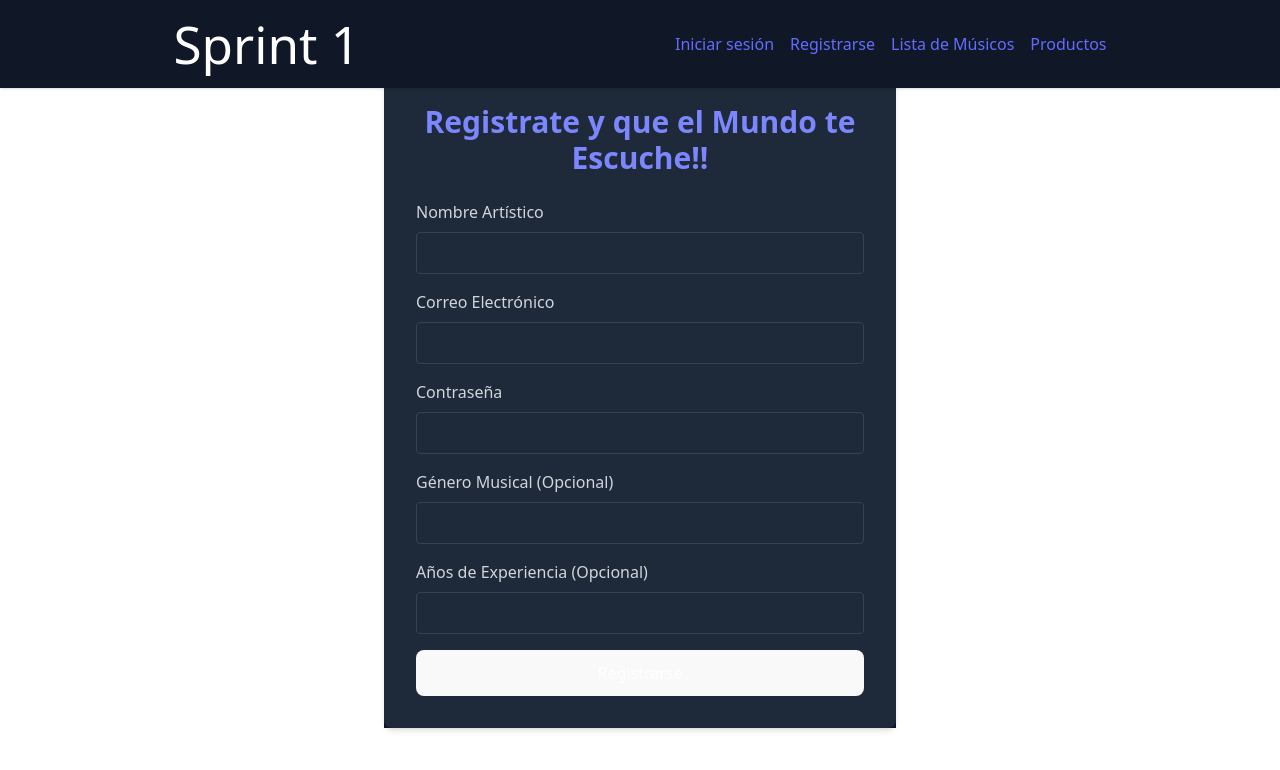
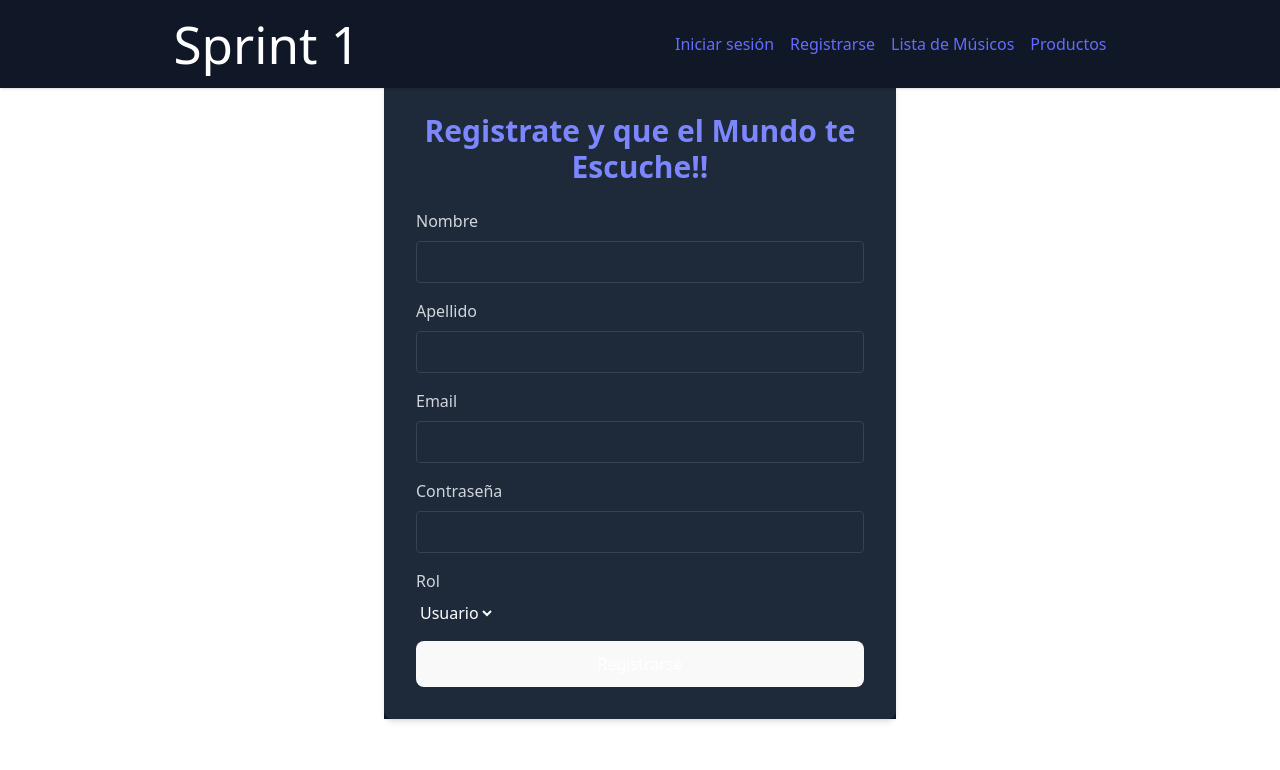
Before and after one commit to Cecilia-Suarez/frontend-sprint1-poc, a React (Vite) app: page /register in a window 1280 px wide. Shown: the top 770 px of the page. Built offline with nearby package versions, Linux system fonts and the light colour scheme.

Commit message:
refactor: add zod schema and resolvers for react-hook-form

```diff
--- a/src/page/Login.tsx
+++ b/src/page/Login.tsx
@@ -1,53 +1,71 @@
-import { useState } from "react";
-import { useForm } from "react-hook-form";
-import Notification from "../components/Notifications";
+// import { useState } from "react";
+import { useForm, SubmitHandler } from "react-hook-form";
+import { zodResolver } from "@hookform/resolvers/zod";
+import { z } from "zod";
+import { login } from "../api/backend";
+// import Notification from "../components/Notifications";
 
-interface LoginInputs {
-  email: string;
-  password: string;
-}
+const loginSchema = z.object({
+  email: z.string().email({ message: "Email no valido" }),
+  password: z.string().min(8, { message: "Tu contraseña debe tener al menos 8 caracteres" }),
+});
+
+export type FormFields = z.infer<typeof loginSchema>;
 
 const Login = () => {
   const {
     register,
     handleSubmit,
+    setError,
     formState: { errors, isSubmitting },
-  } = useForm<LoginInputs>();
-  const [notification, setNotification] = useState({
-    text: "",
-    type: "error" as "success" | "error",
-    show: false,
+  } = useForm<FormFields>({
+    resolver: zodResolver(loginSchema),
   });
 
-  const onSubmit = (data: LoginInputs): void => {
-    if (data.email === "test@example.com" && data.password === "password123") {
-      setNotification({
-        text: "Inicio de sesión exitoso.",
-        type: "success",
-        show: true,
-      });
-    } else {
-      setNotification({
-        text: "Revise sus credenciales.",
-        type: "error",
-        show: true,
+  // const [notification, setNotification] = useState({
+  //   text: "",
+  //   type: "error" as "success" | "error",
+  //   show: false,
+  // });
+
+  const onSubmit: SubmitHandler<FormFields> = async (formData: FormFields) => {
+    // if (data.email === "test@example.com" && data.password === "password123") {
+    //   setNotification({
+    //     text: "Inicio de sesión exitoso.",
+    //     type: "success",
+    //     show: true,
+    //   });
+    // } else {
+    //   setNotification({
+    //     text: "Revise sus credenciales.",
+    //     type: "error",
+    //     show: true,
+    //   });
+    // }
+    console.log("FORM VALUES --> ", formData);
+    console.log("ENVIANDO AL SERVIDOR...");
+
+    try {
+      const { data, status } = await login(formData);
+      console.log("DATA DEL SERVIDOR LOGINFORM --> ", data);
+      console.log("STATUS DEL SERVIDOR LOGINFORM --> ", status);
+
+      if (!data) {
+        throw new Error("Error al intentar ingresar");
+      }
+    } catch (error) {
+      console.error(error);
+      setError("root", {
+        message: error as string,
       });
     }
   };
 
   return (
-    <div className="flex bg-gray-900">
+    <div className="bg-gray-900">
       <form
-        onSubmit={(event) => {
-          void handleSubmit(onSubmit)(event).catch((error: unknown) => {
-            if (error instanceof Error) {
-              console.error("Error durante el submit:", error.message);
-            } else {
-              console.error("Error durante el submit:", error);
-            }
-          });
-        }}
-        className="w-full max-w-md rounded-lg bg-gray-800 p-8 text-white shadow-md"
+        onSubmit={handleSubmit(onSubmit)}
+        className="max-w-lg rounded-lg bg-gray-800 p-8 text-white shadow-md"
       >
         <h2 className="mb-6 text-center text-3xl font-bold text-indigo-400">
           Login para Músicos Emergentes
@@ -55,15 +73,14 @@ const Login = () => {
 
         <div className="mb-4">
           <label htmlFor="email" className="mb-2 block text-gray-300">
-            Correo Electrónico
+            Email
           </label>
           <input
             type="email"
-            id="email"
-            {...register("email", { required: "El correo electrónico es obligatorio" })}
+            {...register("email")}
             className="w-full rounded border border-gray-700 bg-gray-800 p-2 focus:ring-2 focus:ring-indigo-500 focus:outline-none"
           />
-          {errors.email && <p className="mt-1 text-red-500">{errors.email.message}</p>}
+          {errors.email && <p className="mt-1 h-6 text-red-500">{errors.email.message}</p>}
         </div>
 
         <div className="mb-4">
@@ -73,10 +90,10 @@ const Login = () => {
           <input
             type="password"
             id="password"
-            {...register("password", { required: "La contraseña es obligatoria" })}
+            {...register("password")}
             className="w-full rounded border border-gray-700 bg-gray-800 p-2 focus:ring-2 focus:ring-indigo-500 focus:outline-none"
           />
-          {errors.password && <p className="mt-1 text-red-500">{errors.password.message}</p>}
+          {errors.password && <p className="mt-1 h-6 text-red-500">{errors.password.message}</p>}
         </div>
 
         <button
@@ -85,17 +102,18 @@ const Login = () => {
           className="w-full rounded bg-indigo-500 px-4 py-2 text-white hover:bg-indigo-600"
         >
           {isSubmitting ? "Iniciando sesion..." : "Iniciar Sesión"}
+          {errors.root && <div className="text-red-500">{errors.root.message}</div>}
         </button>
       </form>
 
-      <Notification
+      {/* <Notification
         text={notification.text}
         type={notification.type}
         show={notification.show}
         onClose={() => {
           setNotification({ ...notification, show: false });
         }}
-      />
+      /> */}
     </div>
   );
 };
--- a/src/page/Register.tsx
+++ b/src/page/Register.tsx
@@ -1,62 +1,81 @@
-import { useState } from "react";
-import { useForm } from "react-hook-form";
-import Notification from "../components/Notifications";
+// import { useState } from "react";
+import { useForm, SubmitHandler } from "react-hook-form";
+import { zodResolver } from "@hookform/resolvers/zod";
+import { z } from "zod";
+import { register as authRegister } from "../api/backend";
+// import Notification from "../components/Notifications";
 
-interface RegisterInputs {
-  name: string;
-  email: string;
-  password: string;
-  genero?: string; // Opcional
-  experience?: number; // Opcional
-}
+const registerSchema = z.object({
+  name: z.string().min(3, { message: "Nombre obligatorio" }),
+  lastName: z.string().min(3, { message: "Apellido obligatorio" }),
+  email: z.string().email({ message: "Email no valido" }),
+  password: z.string().min(8, { message: "Tu contraseña debe tener al menos 8 caracteres" }),
+  role: z.enum(["ROLE_USER", "ROLE_ADMIN"]),
+});
+
+export type FormFields = z.infer<typeof registerSchema>;
 
 const Register = () => {
   const {
     register,
     handleSubmit,
+    setError,
     formState: { errors, isSubmitting },
-  } = useForm<RegisterInputs>();
-  const [notification, setNotification] = useState({
-    text: "",
-    type: "error" as "success" | "error",
-    show: false,
+  } = useForm<FormFields>({
+    resolver: zodResolver(registerSchema),
   });
 
-  const onSubmit = (data: RegisterInputs): void => {
-    if (data.email === "registrado@example.com") {
-      setNotification({
-        text: "Email ya registrado!!.",
-        type: "error",
-        show: true,
-      });
-    } else if (!data.name || !data.password || !data.email) {
-      setNotification({
-        text: "Revise los campos!!.",
-        type: "error",
-        show: true,
-      });
-    } else {
-      setNotification({
-        text: "Registrado con Ëxito!!.",
-        type: "success",
-        show: true,
+  // const [notification, setNotification] = useState({
+  //   text: "",
+  //   type: "error" as "success" | "error",
+  //   show: false,
+  // });
+
+  const onSubmit: SubmitHandler<FormFields> = async (formData: FormFields) => {
+    // if (data.email === "registrado@example.com") {
+    //   setNotification({
+    //     text: "Email ya registrado!!.",
+    //     type: "error",
+    //     show: true,
+    //   });
+    // } else if (!data.name || !data.password || !data.email) {
+    //   setNotification({
+    //     text: "Revise los campos!!.",
+    //     type: "error",
+    //     show: true,
+    //   });
+    // } else {
+    //   setNotification({
+    //     text: "Registrado con Ëxito!!.",
+    //     type: "success",
+    //     show: true,cls
+
+    //   });
+    // }
+    console.log("FORM VALUES --> ", formData);
+    console.log("ENVIANDO AL SERVIDOR...");
+
+    try {
+      const { data, status } = await authRegister(formData);
+      console.log("DATA DEL SERVIDOR LOGINFORM --> ", data);
+      console.log("STATUS DEL SERVIDOR LOGINFORM --> ", status);
+
+      if (!data) {
+        throw new Error("Error al intentar ingresar");
+      }
+    } catch (error) {
+      console.error(error);
+      setError("root", {
+        message: error as string,
       });
     }
   };
 
   return (
-    <div className="flex bg-gray-900">
+    <div className="bg-gray-900">
       <form
-        onSubmit={(event) => {
-          void handleSubmit(onSubmit)(event).catch((error: unknown) => {
-            if (error instanceof Error) {
-              console.error("Error durante el submit:", error.message);
-            } else {
-              console.error("Error durante el submit:", error);
-            }
-          });
-        }}
-        className="w-full max-w-lg rounded-lg bg-gray-800 p-8 text-white shadow-md"
+        onSubmit={handleSubmit(onSubmit)}
+        className="max-w-lg rounded-lg bg-gray-800 p-8 text-white shadow-md"
       >
         <h2 className="mb-6 text-center text-3xl font-bold text-indigo-400">
           Registrate y que el Mundo te Escuche!!
@@ -64,28 +83,38 @@ const Register = () => {
 
         <div className="mb-4">
           <label htmlFor="name" className="mb-2 block text-gray-300">
-            Nombre Artístico
+            Nombre
           </label>
           <input
             type="text"
-            id="name"
-            {...register("name", { required: "El nombre artístico es obligatorio" })}
+            {...register("name")}
             className="w-full rounded border border-gray-700 bg-gray-800 p-2 focus:ring-2 focus:ring-indigo-500 focus:outline-none"
           />
-          {errors.name && <p className="mt-1 text-red-500">{errors.name.message}</p>}
+          {errors.name && <p className="mt-1 h-6 text-red-500">{errors.name.message}</p>}
+        </div>
+
+        <div className="mb-4">
+          <label htmlFor="lastName" className="mb-2 block text-gray-300">
+            Apellido
+          </label>
+          <input
+            type="text"
+            {...register("lastName")}
+            className="w-full rounded border border-gray-700 bg-gray-800 p-2 focus:ring-2 focus:ring-indigo-500 focus:outline-none"
+          />
+          {errors.lastName && <p className="mt-1 h-6 text-red-500">{errors.lastName.message}</p>}
         </div>
 
         <div className="mb-4">
           <label htmlFor="email" className="mb-2 block text-gray-300">
-            Correo Electrónico
+            Email
           </label>
           <input
             type="email"
-            id="email"
-            {...register("email", { required: "El correo electrónico es obligatorio" })}
+            {...register("email")}
             className="w-full rounded border border-gray-700 bg-gray-800 p-2 focus:ring-2 focus:ring-indigo-500 focus:outline-none"
           />
-          {errors.email && <p className="mt-1 text-red-500">{errors.email.message}</p>}
+          {errors.email && <p className="mt-1 h-6 text-red-500">{errors.email.message}</p>}
         </div>
 
         <div className="mb-4">
@@ -94,37 +123,21 @@ const Register = () => {
           </label>
           <input
             type="password"
-            id="password"
-            {...register("password", { required: "La contraseña es obligatoria" })}
+            {...register("password")}
             className="w-full rounded border border-gray-700 bg-gray-800 p-2 focus:ring-2 focus:ring-indigo-500 focus:outline-none"
           />
-          {errors.password && <p className="mt-1 text-red-500">{errors.password.message}</p>}
+          {errors.password && <p className="mt-1 h-6 text-red-500">{errors.password.message}</p>}
         </div>
 
-        {/* Campo opcional: Género Musical */}
         <div className="mb-4">
-          <label htmlFor="genero" className="mb-2 block text-gray-300">
-            Género Musical (Opcional)
+          <label htmlFor="role" className="mb-2 block text-gray-300">
+            Rol
           </label>
-          <input
-            type="text"
-            id="genero"
-            {...register("genero")}
-            className="w-full rounded border border-gray-700 bg-gray-800 p-2 focus:ring-2 focus:ring-indigo-500 focus:outline-none"
-          />
-        </div>
-
-        {/* Campo opcional: Años de Experiencia */}
-        <div className="mb-4">
-          <label htmlFor="experience" className="mb-2 block text-gray-300">
-            Años de Experiencia (Opcional)
-          </label>
-          <input
-            type="number"
-            id="experience"
-            {...register("experience", { valueAsNumber: true })}
-            className="w-full rounded border border-gray-700 bg-gray-800 p-2 focus:ring-2 focus:ring-indigo-500 focus:outline-none"
-          />
+          <select {...register("role")}>
+            <option value="ROLE_USER">Usuario</option>
+            <option value="ROLE_ADMIN">Admin</option>
+          </select>
+          {errors.role && <p className="mt-1 h-1 text-red-500">{errors.role.message}</p>}
         </div>
 
         <button
@@ -132,18 +145,19 @@ const Register = () => {
           disabled={isSubmitting}
           className="w-full rounded bg-indigo-500 px-4 py-2 text-white hover:bg-indigo-600 focus:ring-2 focus:ring-indigo-700 focus:outline-none"
         >
-          {isSubmitting ? "Cargando..." : "Registrarse"}
+          {isSubmitting ? "Registrandose..." : "Registrarse"}
         </button>
+        {errors.root && <div className="text-red-500">{errors.root.message}</div>}
       </form>
 
-      <Notification
+      {/* <Notification
         text={notification.text}
         type={notification.type}
         show={notification.show}
         onClose={() => {
           setNotification({ ...notification, show: false });
         }}
-      />
+      /> */}
     </div>
   );
 };
```
